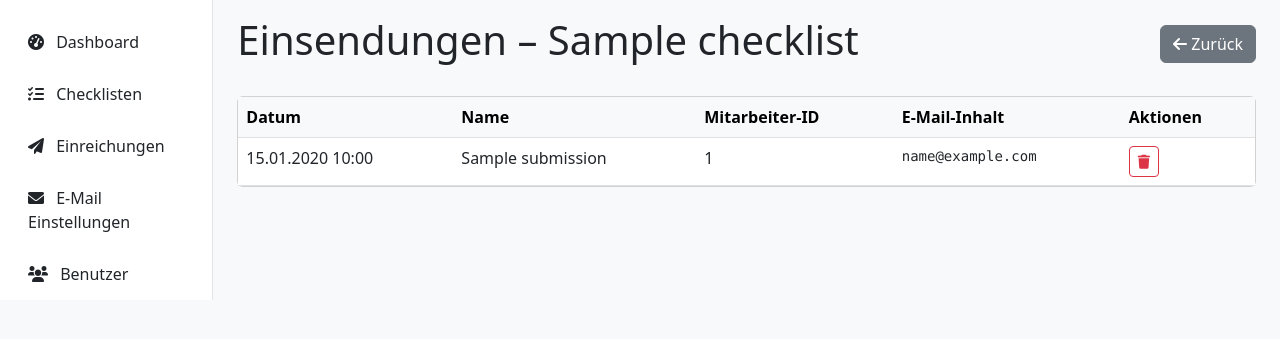
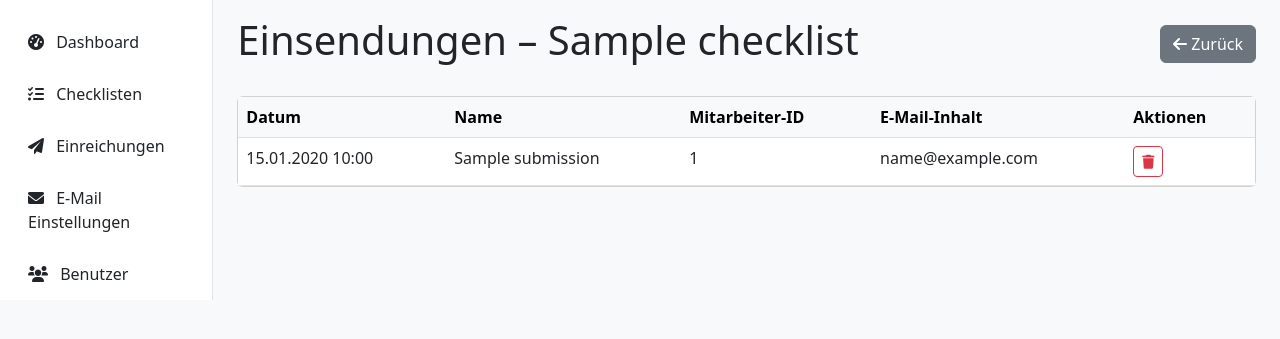
Before and after one commit to lesven/besteller, a Symfony app: template templates/admin/submission/by_checklist.html.twig in a window 1280 px wide. Shown: the part 56-395 px from the top of the page. Run offline with Twig, Linux system fonts and the light colour scheme; the template is opened without the code that fills it: most values are stand-ins (such as "Sample title", 1, 10 or a date in 2020); some libraries are stand-ins or nearby versions.

Commit message:
Update README to reflect rendered email content

```diff
--- a/templates/admin/submission/by_checklist.html.twig
+++ b/templates/admin/submission/by_checklist.html.twig
@@ -39,7 +39,7 @@
                             <td>{{ submission.submittedAt|date('d.m.Y H:i') }}</td>
                             <td>{{ submission.name }}</td>
                             <td>{{ submission.mitarbeiterId }}</td>
-                            <td><pre class="mb-0">{{ submission.generatedEmail|striptags }}</pre></td>
+                            <td>{{ submission.generatedEmail|raw }}</td>
                             <td>
                                 <button type="button" class="btn btn-sm btn-outline-danger"
                                         data-bs-toggle="modal"
```
Also changed, not shown: README.md.
